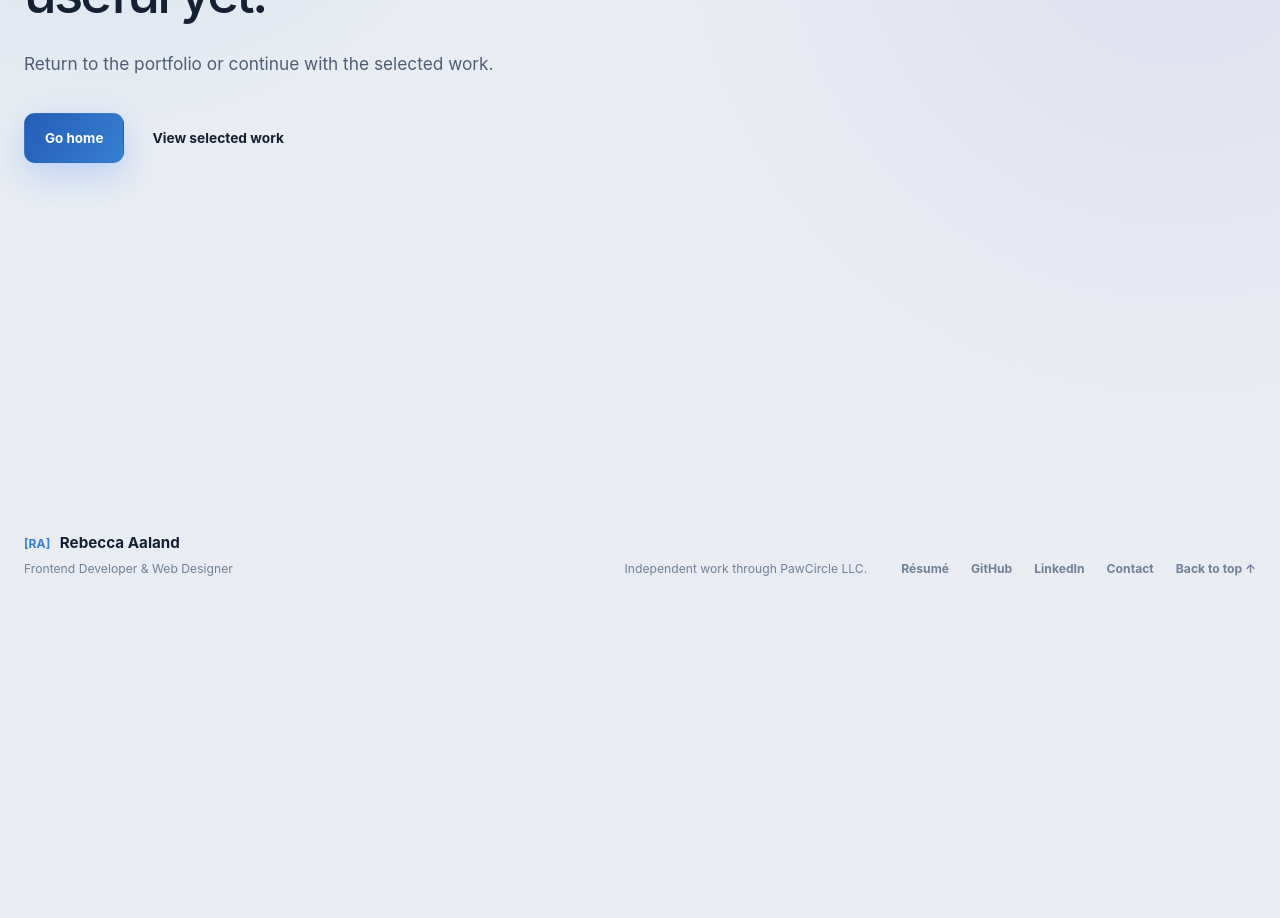
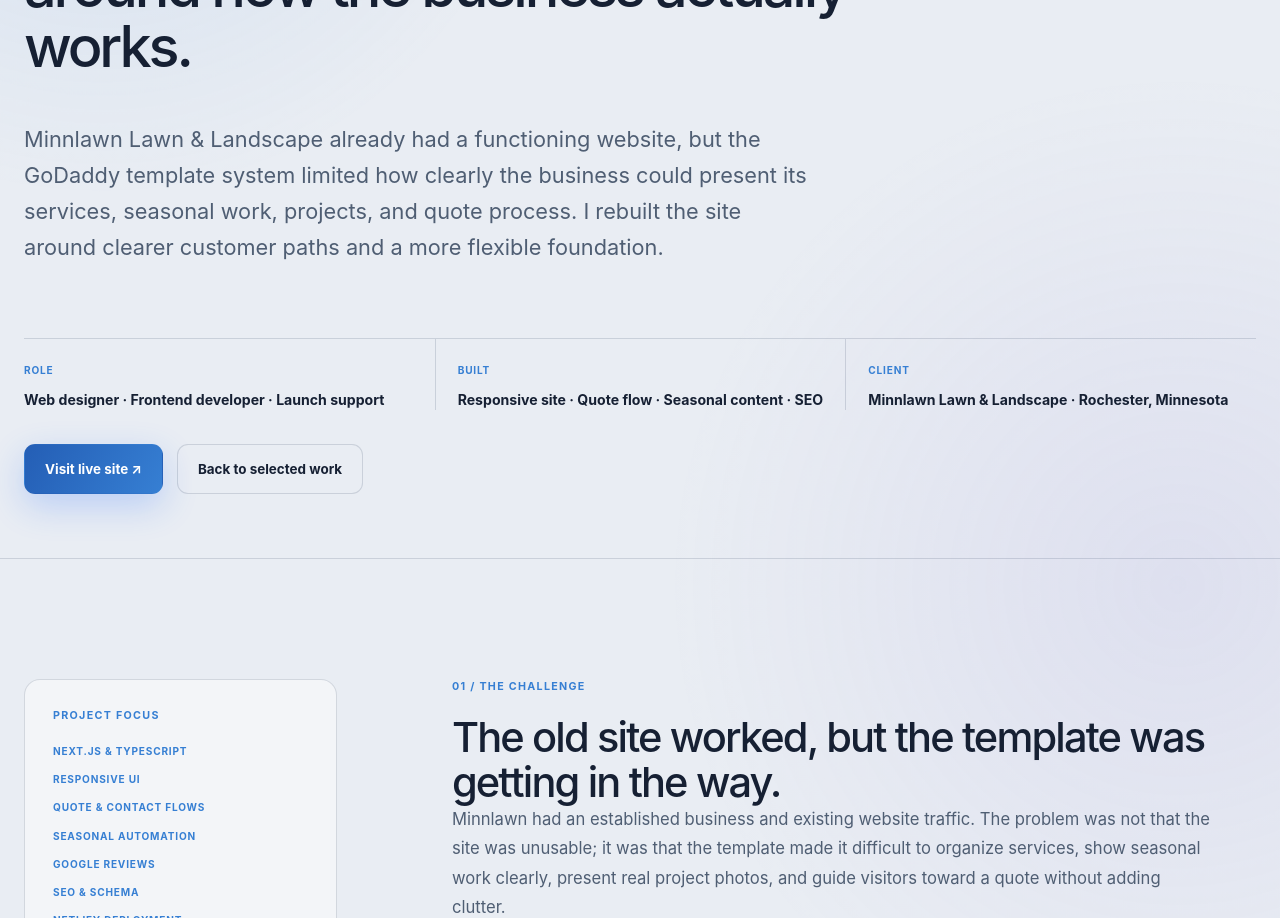
Before and after one commit to reaaland/rebecca-aaland-portfolio, a Next.js app: page /work/minnlawn in a window 1280 px wide. Before the commit this address had no page. Shown: the part 340-1258 px from the top of the page. Before the commit the page ends 972 px from the top, so only its background shows below. Built offline with nearby package versions, Linux system fonts and the light colour scheme.

Commit message:
Add Minnlawn client case study

```diff
--- /dev/null
+++ b/app/work/minnlawn/page.tsx
@@ -0,0 +1,213 @@
+import Link from "next/link";
+import { MinnlawnProjectVisual } from "@/components/minnlawn-project-visual";
+import { SiteFooter } from "@/components/site-footer";
+import { SiteHeader } from "@/components/site-header";
+import { createPageMetadata } from "@/lib/site-metadata";
+
+export const metadata = createPageMetadata({
+  title: "Minnlawn Client Website Case Study",
+  description:
+    "How Rebecca Aaland rebuilt Minnlawn Lawn & Landscape's website with responsive design, seasonal content, quote functionality, SEO, performance improvements, and launch support.",
+  path: "/work/minnlawn",
+});
+
+const implementation = [
+  "Reorganized the site around clearer service discovery and customer questions",
+  "Built responsive layouts for desktop, tablet, and mobile use",
+  "Created seasonal content that automatically highlights the services most relevant throughout the year",
+  "Improved the quote path, calls to action, project gallery, and contact experience",
+  "Added Google review integration, SEO metadata, schema, sitemap, and robots setup",
+  "Tested performance and supported the domain and hosting transition through launch",
+];
+
+export default function MinnlawnCaseStudy() {
+  return (
+    <>
+      <SiteHeader />
+
+      <main>
+        <section className="case-hero case-hero-minnlawn">
+          <div className="shell" data-reveal>
+            <p className="eyebrow">
+              Client website &middot; Strategy, rebuild &amp; launch
+            </p>
+
+            <h1>
+              Rebuilding a local service website around how the business actually works.
+            </h1>
+
+            <p className="case-lede">
+              Minnlawn Lawn &amp; Landscape already had a functioning website,
+              but the GoDaddy template system limited how clearly the business
+              could present its services, seasonal work, projects, and quote
+              process. I rebuilt the site around clearer customer paths and a
+              more flexible foundation.
+            </p>
+
+            <div className="case-meta">
+              <div>
+                <span>Role</span>
+                <strong>Web designer &middot; Frontend developer &middot; Launch support</strong>
+              </div>
+
+              <div>
+                <span>Built</span>
+                <strong>Responsive site &middot; Quote flow &middot; Seasonal content &middot; SEO</strong>
+              </div>
+
+              <div>
+                <span>Client</span>
+                <strong>Minnlawn Lawn &amp; Landscape &middot; Rochester, Minnesota</strong>
+              </div>
+            </div>
+
+            <div className="hero-actions">
+              <a
+                className="button button-primary"
+                href="https://minnlawn.com"
+                target="_blank"
+                rel="noreferrer"
+              >
+                Visit live site &#8599;
+              </a>
+
+              <Link className="button button-secondary" href="/work">
+                Back to selected work
+              </Link>
+            </div>
+          </div>
+        </section>
+
+        <section className="case-body shell">
+          <aside className="case-sidebar" data-reveal>
+            <p className="eyebrow">Project focus</p>
+
+            <ul>
+              <li>Next.js &amp; TypeScript</li>
+              <li>Responsive UI</li>
+              <li>Quote &amp; contact flows</li>
+              <li>Seasonal automation</li>
+              <li>Google reviews</li>
+              <li>SEO &amp; schema</li>
+              <li>Netlify deployment</li>
+            </ul>
+
+            <a href="https://minnlawn.com" target="_blank" rel="noreferrer">
+              Visit Minnlawn &#8599;
+            </a>
+          </aside>
+
+          <div className="case-narrative">
+            <section data-reveal>
+              <p className="eyebrow">01 / The challenge</p>
+
+              <h2>The old site worked, but the template was getting in the way.</h2>
+
+              <p>
+                Minnlawn had an established business and existing website traffic.
+                The problem was not that the site was unusable; it was that the
+                template made it difficult to organize services, show seasonal
+                work clearly, present real project photos, and guide visitors
+                toward a quote without adding clutter.
+              </p>
+            </section>
+
+            <section data-reveal>
+              <p className="eyebrow">02 / What I built</p>
+
+              <h2>A custom site designed around real customer decisions.</h2>
+
+              <p>
+                I rebuilt the experience around the questions a lawn and
+                landscape customer is likely to have: what services are offered,
+                what is relevant right now, what the work looks like, and how to
+                request a quote. The finished site is easier to maintain and no
+                longer constrained by the original template system.
+              </p>
+
+              <ul className="case-list">
+                {implementation.map((item) => (
+                  <li key={item}>{item}</li>
+                ))}
+              </ul>
+            </section>
+
+            <section data-reveal aria-label="Minnlawn website rebuild overview">
+              <MinnlawnProjectVisual />
+              <p>
+                The rebuild combines service discovery, seasonal messaging,
+                project proof, quote functionality, and launch fundamentals in
+                one responsive experience.
+              </p>
+            </section>
+
+            <section className="case-outcome" data-reveal>
+              <p className="eyebrow">03 / Launch &amp; support</p>
+
+              <h2>The work included the handoff, not just the code.</h2>
+
+              <p>
+                Before launch I tested the finished site, worked through SEO and
+                performance details, and helped guide the domain and hosting
+                transition. The goal was a site the client could actually use as
+                a business asset, not simply a development exercise.
+              </p>
+            </section>
+
+            <section className="client-testimonial-section" data-reveal>
+              <p className="eyebrow">04 / Full client testimonial</p>
+              <h2>&ldquo;The site is now a powerful asset for my business.&rdquo;</h2>
+
+              <blockquote className="client-testimonial">
+                <p>
+                  My website was in desperate need of a complete overhaul. It
+                  was plain, disjointed, and actively costing me potential
+                  clients. While my monthly visitor metrics showed decent
+                  traffic, the actual leads coming through were minimal, and a
+                  total lack of SEO data meant my Google search rankings were
+                  taking a heavy hit.
+                </p>
+
+                <p>
+                  Rebecca stepped in as an absolute superhero and completely
+                  transformed my online presence into something far better than
+                  I could have imagined on my own. She was remarkably attentive
+                  to my goals, especially when building out the site&apos;s
+                  functionality, like creating a dynamic &ldquo;In Service Now&rdquo;
+                  section that automatically rotates seasonal offerings based on
+                  the calendar month.
+                </p>
+
+                <p>
+                  To top it off, Rebecca ran performance tests comparing my
+                  site&apos;s original metrics to the newly launched version. Every
+                  single metric improved dramatically, with performance, SEO,
+                  and overall site health scores landing near or directly at a
+                  perfect 10/10.
+                </p>
+
+                <p>
+                  When it came time to launch, she provided clear, step-by-step
+                  instructions for the domain and host transition. Even though
+                  the handoff required a few actions on my end, her guidance made
+                  the entire process quick, stress-free, and seamless. The site
+                  is now a powerful asset for my business, and I will definitely
+                  continue working with Rebecca to scale it as my company grows.
+                </p>
+
+                <footer>Yohan &middot; Minnlawn Lawn &amp; Landscape</footer>
+              </blockquote>
+            </section>
+          </div>
+        </section>
+
+        <section className="next-project shell" data-reveal>
+          <p>Next case study</p>
+          <Link href="/work/pawcircle">PawCircle Membership &#8599;</Link>
+        </section>
+      </main>
+
+      <SiteFooter />
+    </>
+  );
+}
```
